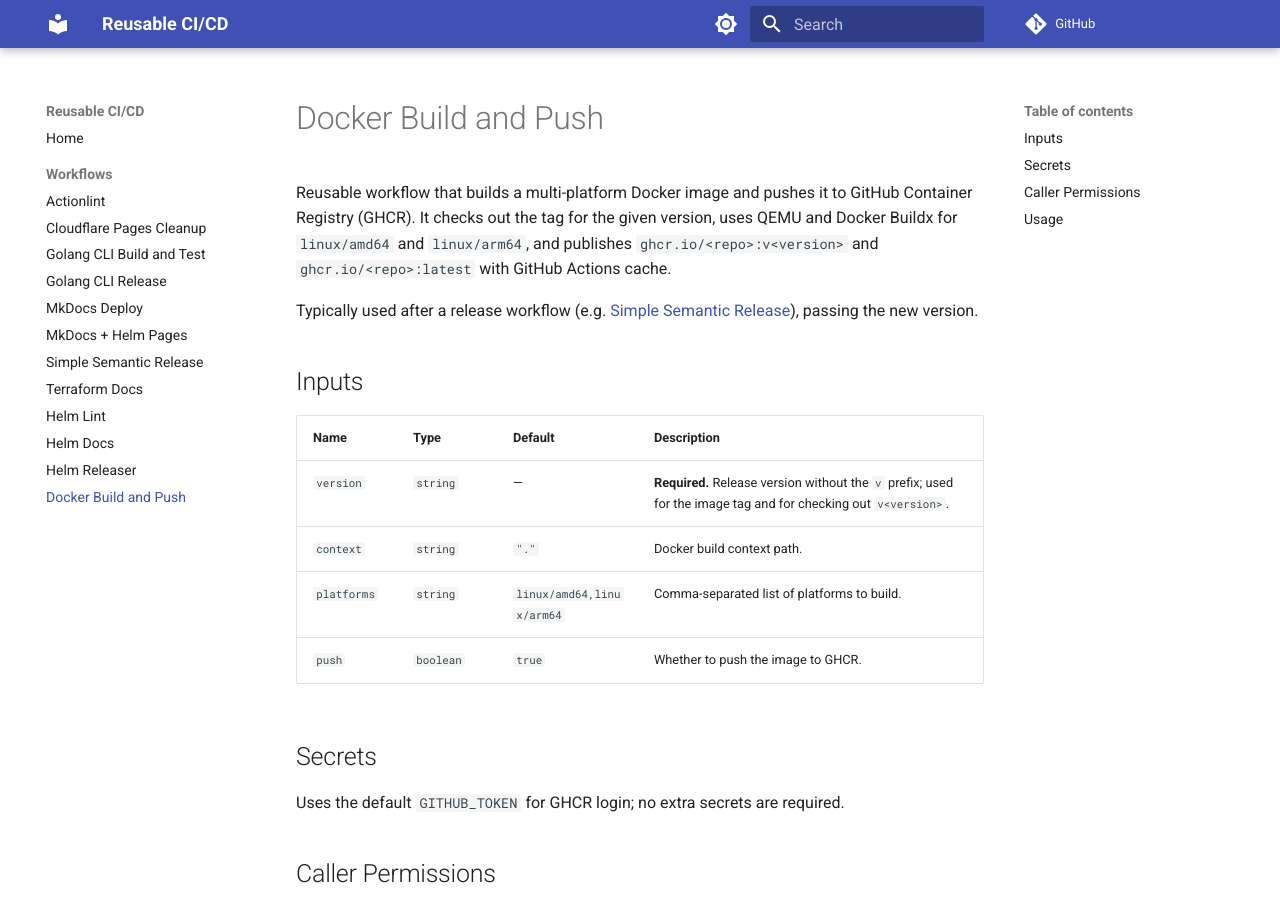
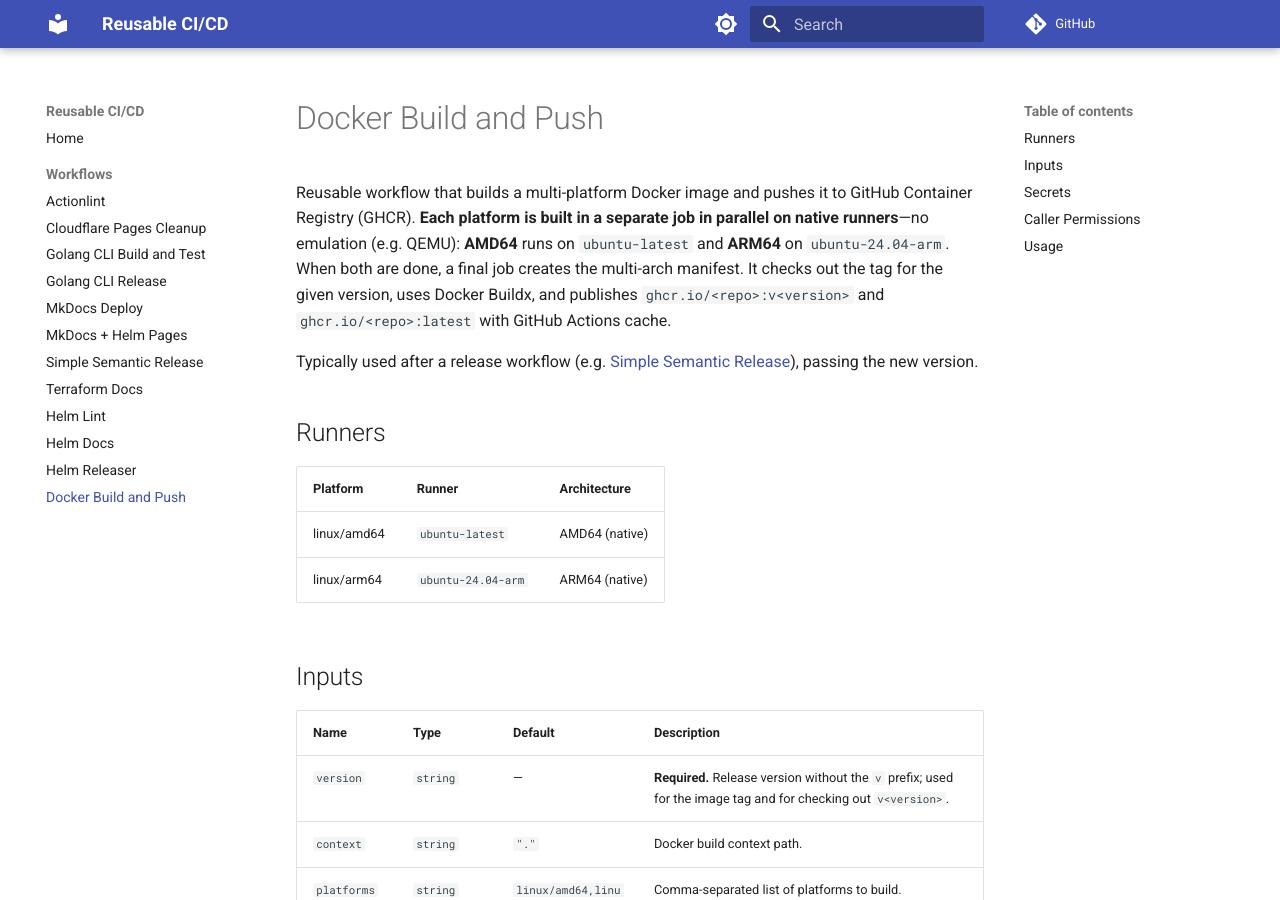
Before and after one commit to AutomationDojo/reusable-cicd, an MkDocs documentation site: the page built from docs/workflows/docker-build-push.md, in a window 1280 px wide and 900 px high. Built offline with MkDocs 1.6.1 and Material for MkDocs 9.7.7, drawn with Linux system fonts in a browser that asks for light colours; comment, search, counter and statistics services are not loaded.

Commit message:
fix: use arm and amd runners

```diff
--- a/docs/workflows/docker-build-push.md
+++ b/docs/workflows/docker-build-push.md
@@ -1,8 +1,15 @@
 # Docker Build and Push
 
-Reusable workflow that builds a multi-platform Docker image and pushes it to GitHub Container Registry (GHCR). It checks out the tag for the given version, uses QEMU and Docker Buildx for `linux/amd64` and `linux/arm64`, and publishes `ghcr.io/<repo>:v<version>` and `ghcr.io/<repo>:latest` with GitHub Actions cache.
+Reusable workflow that builds a multi-platform Docker image and pushes it to GitHub Container Registry (GHCR). **Each platform is built in a separate job in parallel on native runners**—no emulation (e.g. QEMU): **AMD64** runs on `ubuntu-latest` and **ARM64** on `ubuntu-24.04-arm`. When both are done, a final job creates the multi-arch manifest. It checks out the tag for the given version, uses Docker Buildx, and publishes `ghcr.io/<repo>:v<version>` and `ghcr.io/<repo>:latest` with GitHub Actions cache.
 
 Typically used after a release workflow (e.g. [Simple Semantic Release](semantic-release-simple.md)), passing the new version.
+
+## Runners
+
+| Platform   | Runner            | Architecture |
+|-----------|-------------------|--------------|
+| linux/amd64 | `ubuntu-latest`   | AMD64 (native) |
+| linux/arm64 | `ubuntu-24.04-arm` | ARM64 (native) |
 
 ## Inputs
 
```
Also changed, not shown: 1 other file.
